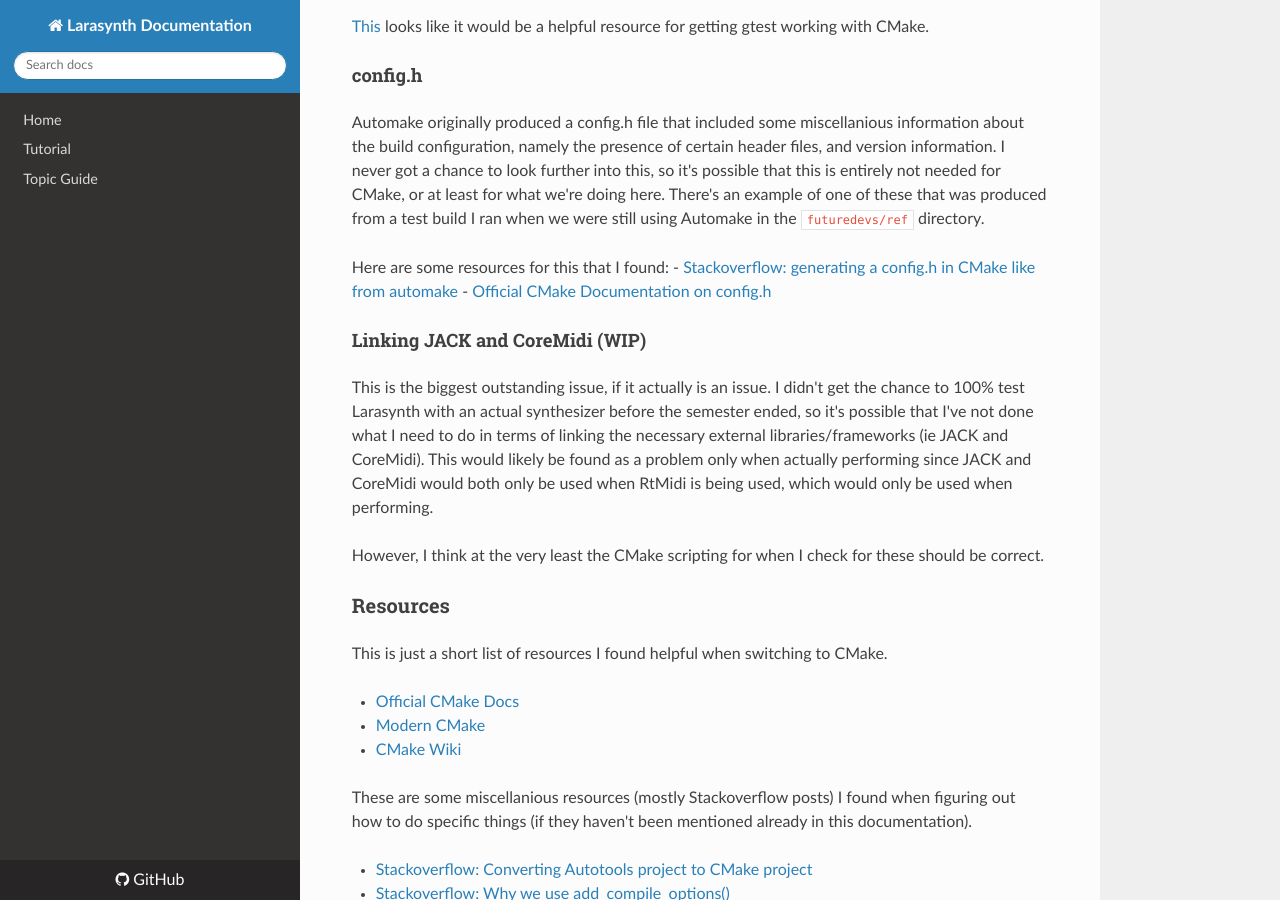
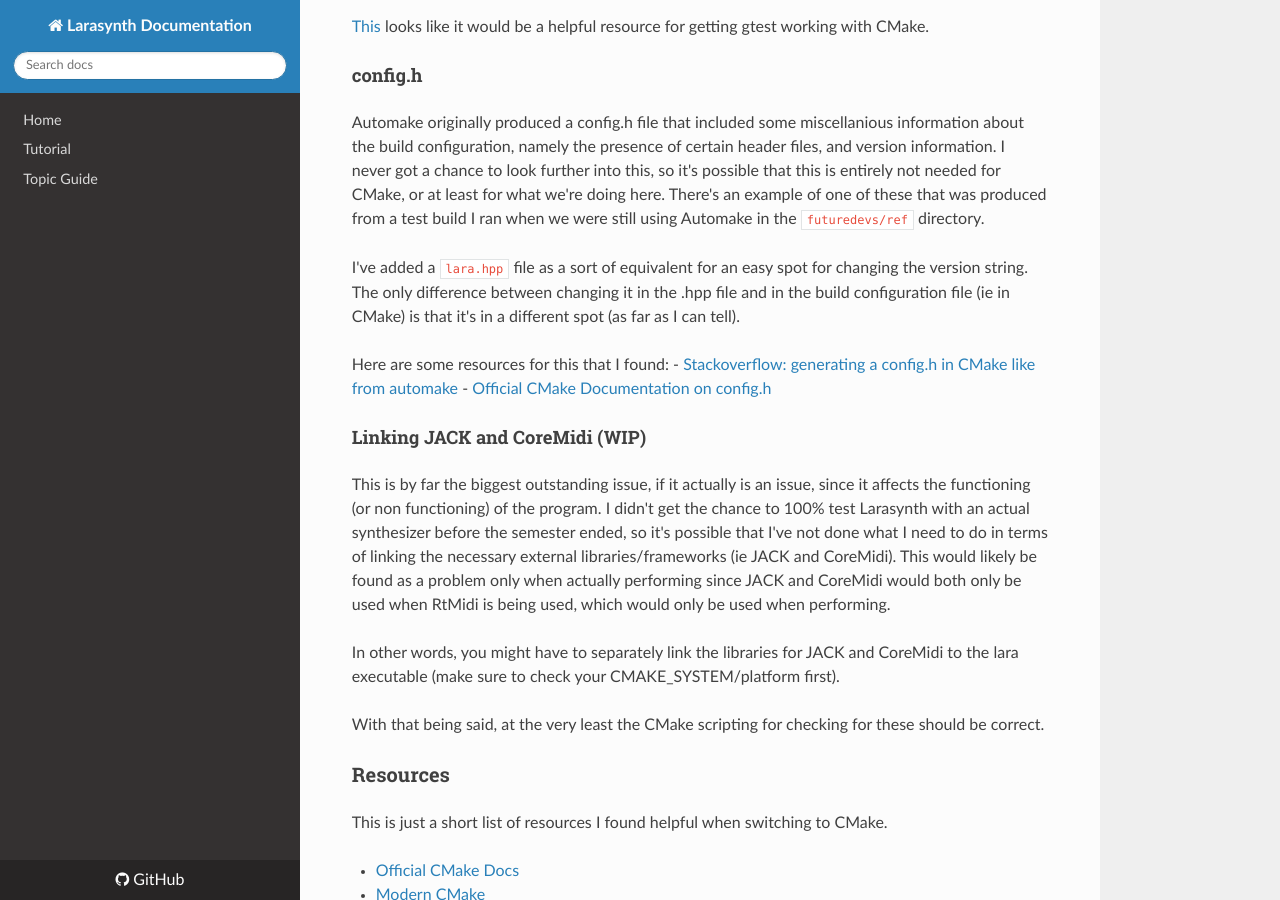
Before and after one commit to sommern/larasynth, an MkDocs documentation site: the page built from docs/futuredevs/futuredevs.md, in a window 1280 px wide and 900 px high, scrolled down 1438 px. Built offline with MkDocs 1.6.1, drawn with Linux system fonts in a browser that asks for light colours; nearby versions of some CDN libraries.

Commit message:
clarify about lara.hpp in future documentation + clean up a bit more

```diff
--- a/docs/futuredevs/futuredevs.md
+++ b/docs/futuredevs/futuredevs.md
@@ -38,15 +38,19 @@ Note that there are CMakeLists.txt files in the `lib` and `tests` directories cu
 
 Automake originally produced a config.h file that included some miscellanious information about the build configuration, namely the presence of certain header files, and version information. I never got a chance to look further into this, so it's possible that this is entirely not needed for CMake, or at least for what we're doing here. There's an example of one of these that was produced from a test build I ran when we were still using Automake in the `futuredevs/ref` directory.
 
+I've added a `lara.hpp` file as a sort of equivalent for an easy spot for changing the version string. The only difference between changing it in the .hpp file and in the build configuration file (ie in CMake) is that it's in a different spot (as far as I can tell).
+
 Here are some resources for this that I found:
 - [Stackoverflow: generating a config.h in CMake like from automake](https://stackoverflow.com/questions/38419876/cmake-generate-config-h-like-from-autoconf)
 - [Official CMake Documentation on config.h](https://cmake.org/cmake/help/v3.6/command/configure_file.html)
 
 #### Linking JACK and CoreMidi (WIP)
 
-This is the biggest outstanding issue, if it actually is an issue. I didn't get the chance to 100% test Larasynth with an actual synthesizer before the semester ended, so it's possible that I've not done what I need to do in terms of linking the necessary external libraries/frameworks (ie JACK and CoreMidi). This would likely be found as a problem only when actually performing since JACK and CoreMidi would both only be used when RtMidi is being used, which would only be used when performing.
+This is by far the biggest outstanding issue, if it actually is an issue, since it affects the functioning (or non functioning) of the program. I didn't get the chance to 100% test Larasynth with an actual synthesizer before the semester ended, so it's possible that I've not done what I need to do in terms of linking the necessary external libraries/frameworks (ie JACK and CoreMidi). This would likely be found as a problem only when actually performing since JACK and CoreMidi would both only be used when RtMidi is being used, which would only be used when performing.
 
-However, I think at the very least the CMake scripting for when I check for these should be correct.
+In other words, you might have to separately link the libraries for JACK and CoreMidi to the lara executable (make sure to check your CMAKE_SYSTEM/platform first).
+
+With that being said, at the very least the CMake scripting for checking for these should be correct.
 
 ### Resources
 
```
Also changed, not shown: 1 other file.
